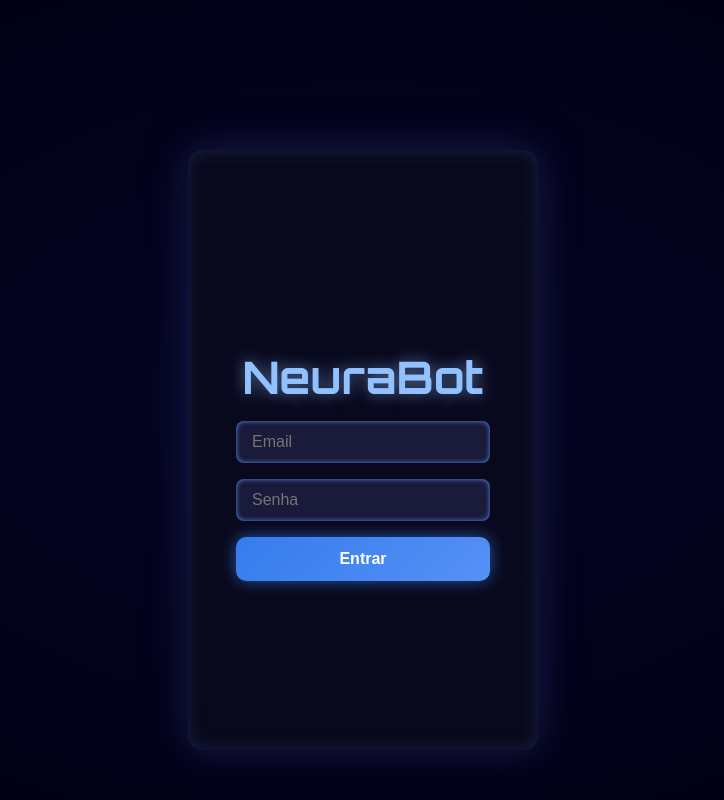
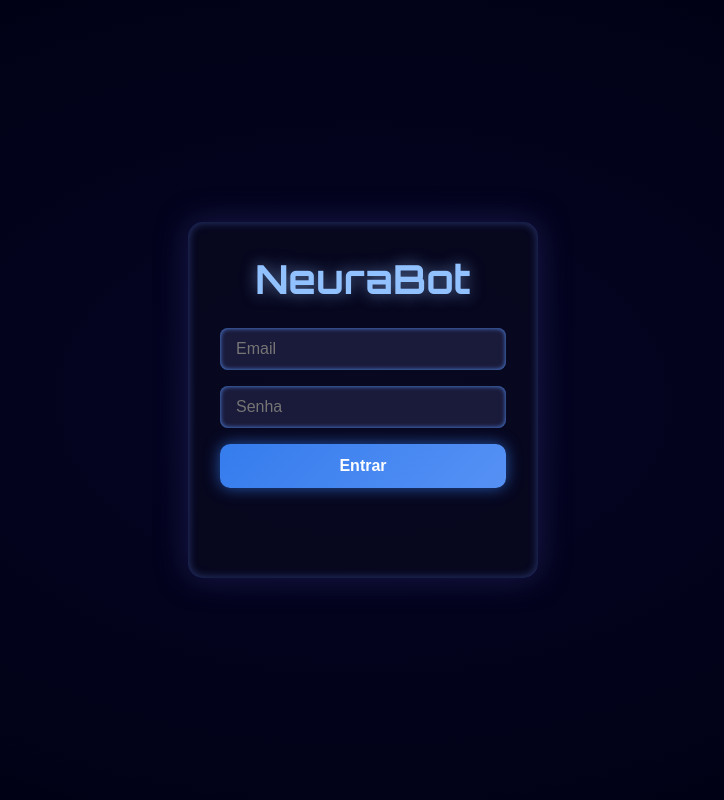
Before and after one commit to miguel02714/neurabot, a Flask app: page /login in a window 1280 px wide. Shown: the whole page, without its empty margins (277-1001 px from the left). Run offline with Flask 3, Linux system fonts and the light colour scheme; some libraries are stand-ins or nearby versions.

Commit message:
Add files via upload

```diff
--- a/templates/login.html
+++ b/templates/login.html
@@ -10,71 +10,71 @@
 * {
   box-sizing: border-box;
 }
+
 body, html {
-      margin: 0; padding: 0; height: 100%;
-      overflow: hidden;
+  margin: 0;
+  padding: 0;
+  height: 100%;
   background: #000012;
   font-family: 'Roboto', sans-serif;
   color: #eee;
+  display: flex;
+  align-items: center;
+  justify-content: center;
 }
 
 #starfield {
   position: fixed;
-      top: 0; left: 0; width: 100%; height: 100%;
+  top: 0; left: 0;
+  width: 100%; height: 100%;
   pointer-events: none;
   z-index: 0;
   background: radial-gradient(ellipse at center, #050525 0%, #000012 100%);
 }
 
 #app-container {
-      position: relative;
   width: 350px;
   max-width: 95vw;
-      height: 600px;
-      margin: 20px auto;
+  height: auto;
   perspective: 1200px;
   z-index: 10;
 }
 
 .flip-card {
   width: 100%;
-      height: 100%;
-      background: rgba(10,10,30,0.7);
+  background: rgba(10, 10, 30, 0.6);
   border-radius: 15px;
-      box-shadow: 0 0 40px #1a1a4d, inset 0 0 15px #668cff90;
+  box-shadow: 0 0 30px #1a1a4d, inset 0 0 10px #668cff66;
   color: #eee;
-      transition: transform 0.8s cubic-bezier(0.4,0,0.2,1);
+  transition: transform 0.8s;
   transform-style: preserve-3d;
   position: relative;
-      margin-top: 150px;
+  padding: 2rem;
+  display: flex;
+  flex-direction: column;
+  align-items: center;
+  gap: 2rem;
 }
 
 .side {
-      position: absolute;
   width: 100%;
-      height: 100%;
-      backface-visibility: hidden;
-      padding: 2rem 3rem;
   display: flex;
   flex-direction: column;
-      justify-content: center;
-    }
-
-    .front {
-      border-radius: 15px;
-      background-color: rgba(10,10,30,0.7);
+  align-items: center;
+  gap: 1.5rem;
 }
 
 h1 {
   font-family: 'Orbitron', sans-serif;
   text-align: center;
-      font-size: 2.8rem;
-      margin-bottom: 1rem;
+  font-size: 2.5rem;
+  margin: 0;
   color: #92c1ff;
   text-shadow: 0 0 15px #92c1ff88;
 }
 
 form {
+  width: 100%;
   display: flex;
   flex-direction: column;
   gap: 1rem;
@@ -90,7 +90,8 @@
   background: #1a1a3a;
   color: #cce0ff;
   box-shadow: inset 0 0 5px #5691f5;
-      transition: 0.3s ease background-color;
+  transition: background-color 0.3s ease;
+  width: 100%;
 }
 
 input[type="email"]:focus,
@@ -109,11 +110,10 @@
   color: white;
   box-shadow: 0 0 15px #357cedaa;
   transition: background 0.4s ease;
+  width: 100%;
 }
 
-    button:hover {
-      background: linear-gradient(135deg, #5691f5, #357ced);
-    }
+
 
 .sr-only {
   position: absolute;
@@ -126,51 +126,45 @@
   border: 0;
 }
 
-    .google-btn {
-      display: inline-flex;
-      align-items: center;
-      justify-content: center;
-      gap: 12px;
-      background-color: #ffffff;
-      border: 1px solid #dadce0;
-      border-radius: 8px;
-      padding: 12px 24px;
-      font-size: 16px;
-      font-weight: 500;
-      font-family: 'Roboto', sans-serif;
-      color: #3c4043;
-      cursor: pointer;
-      transition: all 0.3s ease;
-      box-shadow: 0 2px 4px rgba(0, 0, 0, 0.1);
-      margin-top: 1.5rem;
+/* Google Login Button Estilizado */
+.g_id_signin {
+  border: none !important;
+  border-radius: 10px !important;
+
+  transition: all 0.3s ease !important;
+  overflow: hidden;
+  width: 100% !important;
+  display: flex !important;
+  justify-content: center !important;
+  margin-top: 10px;
 }
 
-    .google-btn:hover {
-      box-shadow: 0 6px 12px rgba(66, 133, 244, 0.3);
-      transform: translateY(-2px);
+.g_id_signin:hover {
+
+  transform: translateY(-2px) !important;
 }
 
-    .google-btn:active {
-      box-shadow: 0 2px 3px rgba(66, 133, 244, 0.5);
-      transform: scale(0.98);
+.g_id_signin:active {
+  transform: scale(0.98) !important;
 }
 
-    .google-btn img {
-      height: 20px;
-      width: 20px;
+/* Mobile Responsivo */
+@media (max-width: 400px) {
+  #app-container {
+    width: 95vw;
+    padding: 10px;
   }
 
-    @media (max-width: 400px){
-      #app-container {
-        width: 95vw;
-        height: 580px;
-        margin: 10px auto;
-        padding: 10px;
+  .flip-card {
+    padding: 1.5rem;
+    gap: 1.5rem;
   }
+
   h1 {
-        font-size: 2.2rem;
+    font-size: 2rem;
   }
 }
+
   </style>
   <script src="https://accounts.google.com/gsi/client" async defer></script>
 </head>
```
Also changed, not shown: templates/inicio.html (+29 -9 lines), templates/registrar.html (+69 -34 lines). Lines whose indentation alone changed are shown as unchanged.
